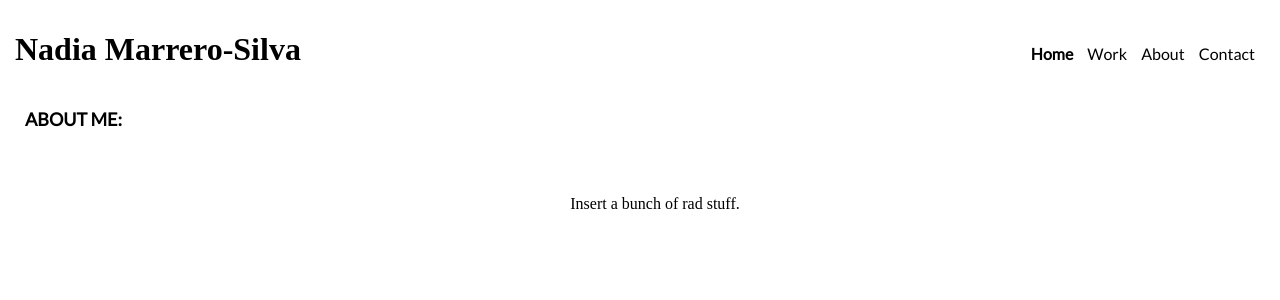
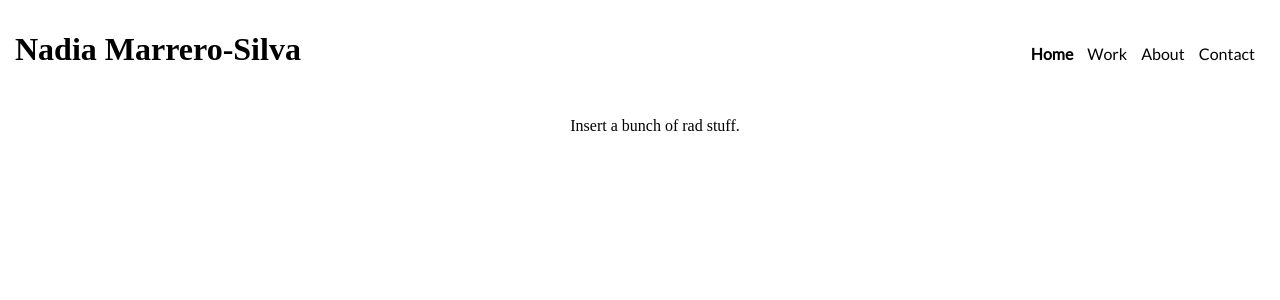
Before and after one commit to thepatronsaintofnobody/thepatronsaintofnobody.github.io, a Jekyll site: the page index.html, which Jekyll copies as it is, in a window 1280 px wide. Shown: the top 300 px of the page. Built offline with Jekyll 4.4.1, drawn with Linux system fonts in a browser that asks for light colours; some web fonts are replaced.

Commit message:
Update index.html

```diff
--- a/index.html
+++ b/index.html
@@ -26,9 +26,6 @@
 	</div>
 </div>
 
-
-	<h3 id="aboutme" style="font-size: 18px">ABOUT ME:</h3>
-
 	 <p class="description">Insert a bunch of rad stuff.</p>
 </body>
 </html>
```
